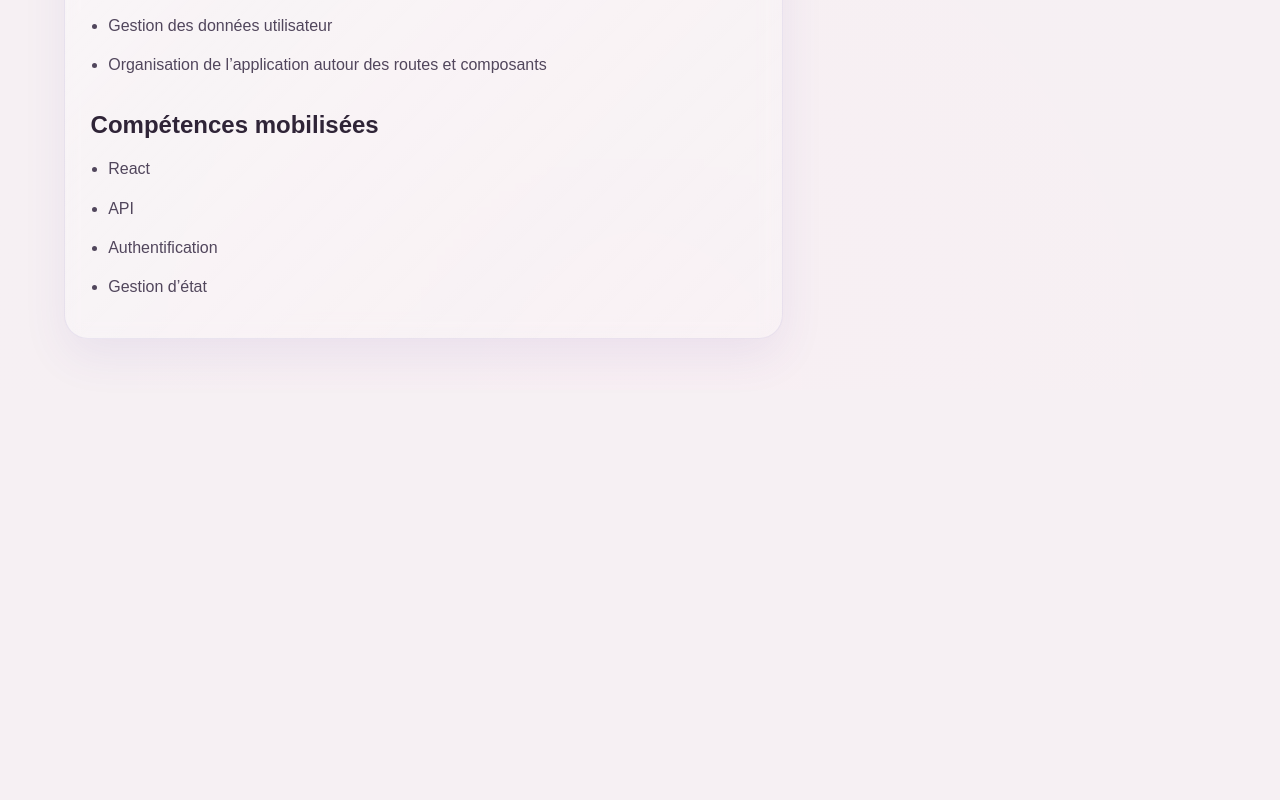
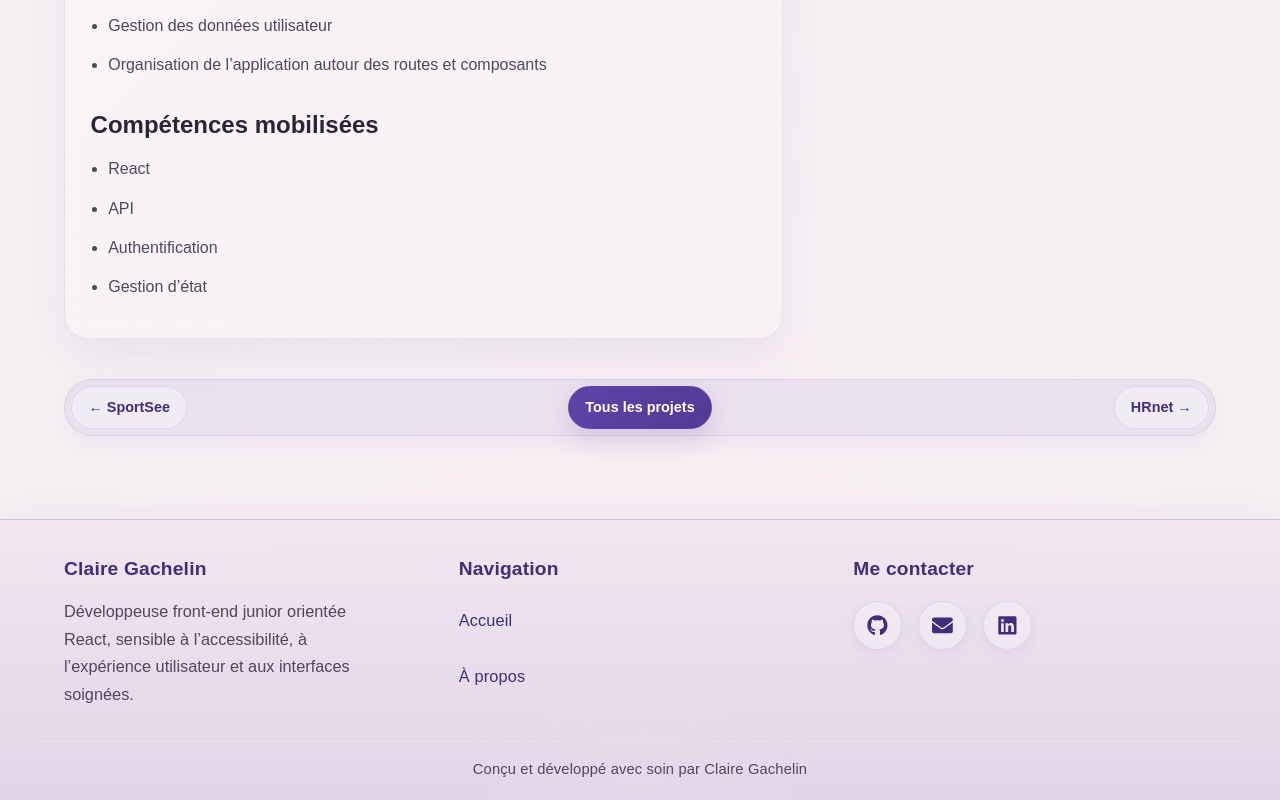
Before and after one commit to Ma-Eum/Portfolio-claire, a React (Vite) app: page /project/argentbank in a window 1280 px wide. Shown: the part 1419-2219 px from the top of the page. Before the commit the page ends 1809 px from the top, so only its background shows below. Built offline with nearby package versions, Linux system fonts and the light colour scheme.

Commit message:
Créer la page détail projet avec mise en page, navigation et pagination entre projets

```diff
--- a/src/App.jsx
+++ b/src/App.jsx
@@ -4,13 +4,13 @@ import Footer from './components/Footer/Footer'
 import ScrollToTop from './components/ScrollToTop/ScrollToTop'
 import Home from './pages/Home/Home'
 import About from './pages/About/About'
+import Projects from './pages/Projects/Projects'
 import Project from './pages/Project/Project'
 import NotFound from './pages/NotFound/NotFound'
 import './components/PageTransition/PageTransition.scss'
 
 function AnimatedRoutes() {
   const location = useLocation()
-  const isProjectDetailPage = location.pathname.startsWith('/project/')
   const isNotFoundPage = location.pathname === '/404'
 
   return (
@@ -24,14 +24,14 @@ function AnimatedRoutes() {
 
       <Routes location={location} key={location.pathname}>
         <Route path="/" element={<Home />} />
-        <Route path="/projects" element={<Home />} />
+        <Route path="/projects" element={<Projects />} />
         <Route path="/about" element={<About />} />
         <Route path="/project/:id" element={<Project />} />
         <Route path="/404" element={<NotFound />} />
         <Route path="*" element={<Navigate to="/404" replace />} />
       </Routes>
 
-      {!isProjectDetailPage && !isNotFoundPage && <Footer />}
+      {!isNotFoundPage && <Footer />}
     </>
   )
 }
--- a/src/pages/Project/Project.jsx
+++ b/src/pages/Project/Project.jsx
@@ -4,14 +4,18 @@ import './Project.scss'
 
 function Project() {
   const { id } = useParams()
-  const project = projects.find((item) => item.id === id)
+  const projectIndex = projects.findIndex((item) => item.id === id)
+  const project = projects[projectIndex]
 
   if (!project) {
     return <Navigate to="/404" replace />
   }
 
+  const previousProject = projectIndex > 0 ? projects[projectIndex - 1] : null
+  const nextProject = projectIndex < projects.length - 1 ? projects[projectIndex + 1] : null
+
   return (
-    <section className="project project--enhanced">
+    <main id="main-content" className="project project--enhanced">
       <div className="container">
         <header className="project__hero">
           <p className="project__context">{project.context}</p>
@@ -99,8 +103,36 @@ function Project() {
             </section>
           </aside>
         </div>
+
+        <nav className="project__pagination" aria-label="Navigation entre les projets">
+          <div className="project__pagination-item project__pagination-item--prev">
+            {previousProject ? (
+              <Link to={`/project/${previousProject.id}`} className="project__pagination-link">
+                ← {previousProject.title}
+              </Link>
+            ) : (
+              <span className="project__pagination-placeholder"> </span>
+            )}
+          </div>
+
+          <div className="project__pagination-item project__pagination-item--center">
+            <Link to="/projects" className="project__pagination-link project__pagination-link--center">
+              Tous les projets
+            </Link>
+          </div>
+
+          <div className="project__pagination-item project__pagination-item--next">
+            {nextProject ? (
+              <Link to={`/project/${nextProject.id}`} className="project__pagination-link">
+                {nextProject.title} →
+              </Link>
+            ) : (
+              <span className="project__pagination-placeholder"> </span>
+            )}
+          </div>
+        </nav>
       </div>
-    </section>
+    </main>
   )
 }
 
--- a/src/pages/Project/Project.scss
+++ b/src/pages/Project/Project.scss
@@ -1,6 +1,9 @@
 @use '../../styles/variables' as *;
 @use '../../styles/mixins' as *;
 
+/* =========================
+   PAGE PROJET
+========================= */
 .project {
   padding-block: clamp(2.5rem, 4vw, 4.5rem);
 }
@@ -11,6 +14,9 @@
   align-items: center;
 }
 
+/* =========================
+   ANIMATIONS D'ENTRÉE
+========================= */
 .project__hero,
 .project__content,
 .project__side {
@@ -19,19 +25,34 @@
 }
 
 .project--enhanced .project__hero {
-  animation: projectSectionReveal 720ms cubic-bezier(0.22, 1, 0.36, 1) forwards;
+  animation: project-section-reveal 720ms cubic-bezier(0.22, 1, 0.36, 1) forwards;
 }
 
 .project--enhanced .project__content {
-  animation: projectSectionReveal 720ms cubic-bezier(0.22, 1, 0.36, 1) forwards;
+  animation: project-section-reveal 720ms cubic-bezier(0.22, 1, 0.36, 1) forwards;
   animation-delay: 100ms;
 }
 
 .project--enhanced .project__side {
-  animation: projectSectionReveal 720ms cubic-bezier(0.22, 1, 0.36, 1) forwards;
+  animation: project-section-reveal 720ms cubic-bezier(0.22, 1, 0.36, 1) forwards;
   animation-delay: 190ms;
 }
 
+@keyframes project-section-reveal {
+  from {
+    opacity: 0;
+    transform: translateY(24px);
+  }
+
+  to {
+    opacity: 1;
+    transform: translateY(0);
+  }
+}
+
+/* =========================
+   HERO
+========================= */
 .project__hero {
   margin-bottom: clamp(1.75rem, 3vw, 2.5rem);
   padding: clamp(1.3rem, 2.2vw, 2rem);
@@ -58,9 +79,9 @@
 
 .project__title {
   margin: 0 0 $spacing-md;
+  color: $color-text;
   font-size: clamp(2rem, 4vw, 3.2rem);
   line-height: 1.08;
-  color: $color-text;
 }
 
 .project__meta {
@@ -80,6 +101,9 @@
   object-fit: cover;
 }
 
+/* =========================
+   LAYOUT PRINCIPAL
+========================= */
 .project__grid {
   display: grid;
   grid-template-columns: minmax(0, 1.5fr) minmax(280px, 0.85fr);
@@ -87,6 +111,13 @@
   align-items: start;
 }
 
+.project__side {
+  min-width: 0;
+}
+
+/* =========================
+   BLOCS DE CONTENU
+========================= */
 .project__content,
 .project__section--sticky {
   border: 1px solid rgba(94, 68, 168, 0.1);
@@ -105,10 +136,6 @@
   padding: clamp(1.2rem, 2vw, 1.9rem);
 }
 
-.project__side {
-  min-width: 0;
-}
-
 .project__section--sticky {
   position: sticky;
   top: 110px;
@@ -125,8 +152,8 @@
 
 .project__section-title {
   margin: 0 0 $spacing-md;
+  color: $color-text;
   font-size: clamp(1.2rem, 2vw, 1.5rem);
-  color: $color-text;
 }
 
 .project__text {
@@ -147,6 +174,9 @@
   line-height: 1.7;
 }
 
+/* =========================
+   TAGS
+========================= */
 .project__tags {
   display: flex;
   flex-wrap: wrap;
@@ -158,14 +188,17 @@
 
 .project__tag {
   padding: 0.5rem 0.85rem;
-  background-color: $color-tag-background;
   border: 1px solid $color-tag-border;
   border-radius: $radius-pill;
+  background-color: $color-tag-background;
   color: $color-tag-text;
   font-size: 0.92rem;
   font-weight: 600;
 }
 
+/* =========================
+   ACTIONS
+========================= */
 .project__actions {
   display: flex;
   flex-wrap: wrap;
@@ -194,16 +227,16 @@
 
 .project__link--primary,
 .project__back-link {
+  border: 1px solid $color-button-primary-border;
   background-color: $color-button-primary-background;
   color: $color-button-primary-text;
-  border: 1px solid $color-button-primary-border;
 }
 
 .project__link--primary:hover,
 .project__back-link:hover {
+  transform: translateY(-2px);
   background-color: $color-button-primary-background-hover;
   border-color: $color-button-primary-background-hover;
-  transform: translateY(-2px);
   box-shadow: $shadow-button-hover;
 }
 
@@ -214,24 +247,121 @@
 }
 
 .project__link--secondary:hover {
+  transform: translateY(-2px);
   background-color: $color-button-secondary-background-hover;
   border-color: $color-primary;
-  transform: translateY(-2px);
   box-shadow: 0 12px 30px rgba(94, 68, 168, 0.12);
 }
 
-@keyframes projectSectionReveal {
-  from {
-    opacity: 0;
-    transform: translateY(24px);
-  }
+/* =========================
+   PAGINATION ENTRE PROJETS
+   Harmonisée avec le header
+========================= */
+.project__pagination {
+  display: flex;
+  align-items: center;
+  justify-content: space-between;
+  gap: 0.75rem;
 
-  to {
-    opacity: 1;
-    transform: translateY(0);
-  }
+  margin-top: 2.5rem;
+  margin-bottom: 2rem;
+  padding: 0.4rem;
+
+  border: 1px solid $color-border-soft;
+  border-radius: $radius-pill;
+
+  background: $color-tag-background;
+  backdrop-filter: blur(10px);
+  box-shadow: $shadow-soft;
 }
 
+.project__pagination-item--prev,
+.project__pagination-item--next {
+  flex: 1;
+  display: flex;
+}
+
+.project__pagination-item--prev {
+  justify-content: flex-start;
+}
+
+.project__pagination-item--center {
+  display: flex;
+  justify-content: center;
+}
+
+.project__pagination-item--next {
+  justify-content: flex-end;
+}
+
+.project__pagination-link {
+  display: inline-flex;
+  align-items: center;
+  justify-content: center;
+
+  min-height: 42px;
+  padding: 0.6rem 1rem;
+
+  border: 1px solid rgba(94, 68, 168, 0.12);
+  border-radius: $radius-pill;
+  background: rgba(255, 255, 255, 0.35);
+
+  color: $color-primary-dark;
+  font-size: 0.9rem;
+  font-weight: 600;
+  text-decoration: none;
+
+  transition:
+    background-color 0.28s ease,
+    border-color 0.28s ease,
+    color 0.28s ease,
+    transform 0.28s ease,
+    box-shadow 0.28s ease;
+}
+
+.project__pagination-link:hover {
+  transform: translateY(-4px);
+  background: $color-header-nav-background;
+  border-color: rgba(94, 68, 168, 0.22);
+  color: $color-primary-dark;
+  box-shadow:
+    0 18px 34px rgba(94, 68, 168, 0.14),
+    0 8px 18px rgba(94, 68, 168, 0.06);
+}
+
+.project__pagination-link--center {
+  border-color: $color-button-primary-border;
+  background: linear-gradient(
+    135deg,
+    $color-primary 0%,
+    $color-primary-hover 100%
+  );
+  color: $color-button-primary-text;
+  box-shadow: $shadow-button-hover;
+}
+
+.project__pagination-link--center:hover {
+  transform: translateY(-4px);
+  background: linear-gradient(
+    135deg,
+    $color-primary-hover 0%,
+    $color-primary-dark 100%
+  );
+  border-color: $color-primary-dark;
+  color: $color-button-primary-text;
+  box-shadow:
+    0 20px 36px rgba(94, 68, 168, 0.2),
+    0 10px 20px rgba(94, 68, 168, 0.08);
+}
+
+.project__pagination-placeholder {
+  display: inline-block;
+  min-height: 42px;
+}
+
+/* =========================
+   RESPONSIVE
+========================= */
 @media (max-width: 991px) {
   .project__grid {
     grid-template-columns: 1fr;
@@ -261,6 +391,26 @@
   }
 }
 
+@include mobile {
+  .project__pagination {
+    flex-direction: column;
+    align-items: stretch;
+  }
+
+  .project__pagination-item--prev,
+  .project__pagination-item--center,
+  .project__pagination-item--next {
+    justify-content: center;
+  }
+
+  .project__pagination-link {
+    width: 100%;
+  }
+}
+
+/* =========================
+   RÉDUCTION DES ANIMATIONS
+========================= */
 @media (prefers-reduced-motion: reduce) {
   .project__hero,
   .project__content,
@@ -271,7 +421,8 @@
   }
 
   .project__link,
-  .project__back-link {
+  .project__back-link,
+  .project__pagination-link {
     transition: none;
   }
 }
--- /dev/null
+++ b/src/pages/Projects/Projects.jsx
@@ -0,0 +1,43 @@
+import projects from '../../data/projects'
+import ProjectCard from '../../components/ProjectCard/ProjectCard'
+import './Projects.scss'
+
+function Projects() {
+  return (
+    <main id="main-content" className="projects-page">
+        <div className="projects-page__petals" aria-hidden="true">
+            <span className="petal petal--1" />
+            <span className="petal petal--2" />
+            <span className="petal petal--3" />
+            <span className="petal petal--4" />
+            <span className="petal petal--5" />
+            <span className="petal petal--6" />
+            <span className="petal petal--7" />
+            <span className="petal petal--8" />
+            <span className="petal petal--9" />
+        </div>
+      <div className="container">
+        <header className="projects-page__header">
+          <h1 className="projects-page__title">Mes réalisations</h1>
+          <p className="projects-page__intro">
+            Des projets qui illustrent mon évolution en développement front-end,
+            avec une attention particulière portée à l’accessibilité, à la qualité
+            du code et à l’expérience utilisateur.
+          </p>
+        </header>
+
+        <section className="projects-page__panel" aria-label="Liste des projets">
+          <div className="projects-page__grid">
+            {projects.map((project) => (
+              <article key={project.id} className="projects-page__item">
+                <ProjectCard project={project} />
+              </article>
+            ))}
+          </div>
+        </section>
+      </div>
+    </main>
+  )
+}
+
+export default Projects
--- /dev/null
+++ b/src/pages/Projects/Projects.scss
@@ -0,0 +1,65 @@
+@use '../../styles/variables' as *;
+@use '../../styles/mixins' as *;
+
+.projects-page {
+  position: relative;
+  min-height: 100vh;
+  padding-block: $spacing-xl $spacing-3xl;
+  background: $color-background;
+}
+
+.projects-page__header {
+  margin-bottom: $spacing-2xl;
+}
+
+.projects-page__title {
+  margin: 0 0 $spacing-md;
+  color: $color-title;
+  font-size: clamp(2.1rem, 4vw, 3.2rem);
+  line-height: 1.1;
+}
+
+.projects-page__intro {
+  max-width: 760px;
+  margin: 0;
+  color: $color-text-secondary;
+  line-height: 1.75;
+}
+
+.projects-page__panel {
+  padding: $spacing-xl;
+  border-radius: $radius-2xl;
+  background: linear-gradient(
+    135deg,
+    rgba(255, 255, 255, 0.92) 0%,
+    rgba(255, 255, 255, 0.86) 100%
+  );
+  border: 1px solid $color-border-soft;
+  box-shadow: $shadow-card;
+}
+
+.projects-page__grid {
+  display: grid;
+  grid-template-columns: repeat(auto-fit, minmax(280px, 1fr));
+  gap: $spacing-lg;
+  align-items: stretch;
+}
+
+.projects-page__item {
+  min-width: 0;
+}
+
+@include mobile {
+  .projects-page {
+    padding-block: $spacing-lg $spacing-2xl;
+  }
+
+  .projects-page__title {
+    font-size: clamp(1.9rem, 7vw, 2.5rem);
+  }
+
+  .projects-page__panel {
+    padding: $spacing-lg;
+    border-radius: $radius-xl;
+  }
+}
```
